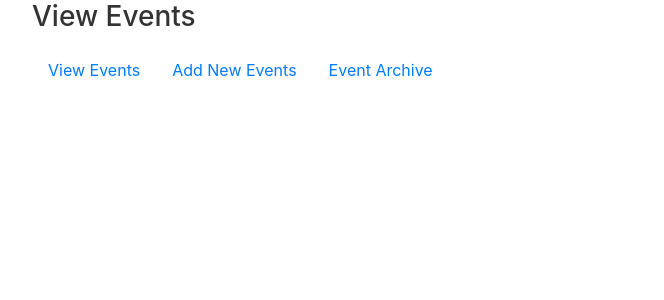
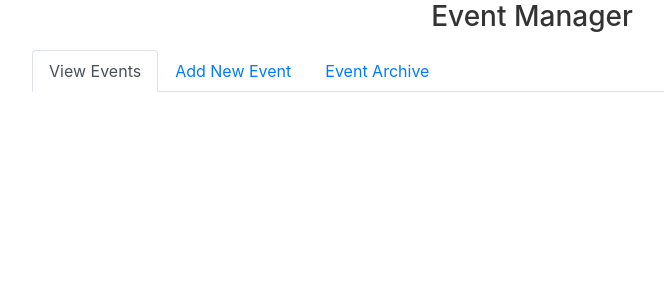
Before and after one commit to mydigita/mongo-office, a React (Create React App) app: page /mongo-office/event-manager in a window 1280 px wide. Shown: the top 300 px of the page, without its empty margins (218-882 px from the left). Built offline with nearby package versions, Linux system fonts and the light colour scheme; no server answers.

Commit message:
local update

```diff
--- a/src/components/event-manager.component.js
+++ b/src/components/event-manager.component.js
@@ -84,14 +84,14 @@ export default function EventManager(){
     return(
         <div className="body-part">
             {/* Event registration */}
-            <div><h3>View Events</h3></div>
+            <div><h3 className="text-center">Event Manager</h3></div>
             <div>
-                <ul className="nav nav-tab pt-2">
+                <ul className="nav nav-tabs pt-2">
                     <li className="nav-item">
                         <a href="#view" data-toggle="tab" className="active nav-link">View Events</a>
                     </li>
                     <li className="nav-item">
-                        <a href="#add" data-toggle="tab" className="nav-link">Add New Events</a>
+                        <a href="#add" data-toggle="tab" className="nav-link">Add New Event</a>
                     </li>
                     <li className="nav-item">
                         <a href="#archive" data-toggle="tab" className="nav-link">Event Archive</a>
@@ -102,7 +102,7 @@ export default function EventManager(){
 
                 {/* view events */}
                 <div id="view" className="tab-pane active">
-                    {viewEvents}
+                    <div>{viewEvents}</div>
                 </div>
 
                 {/* add new events */}
```
